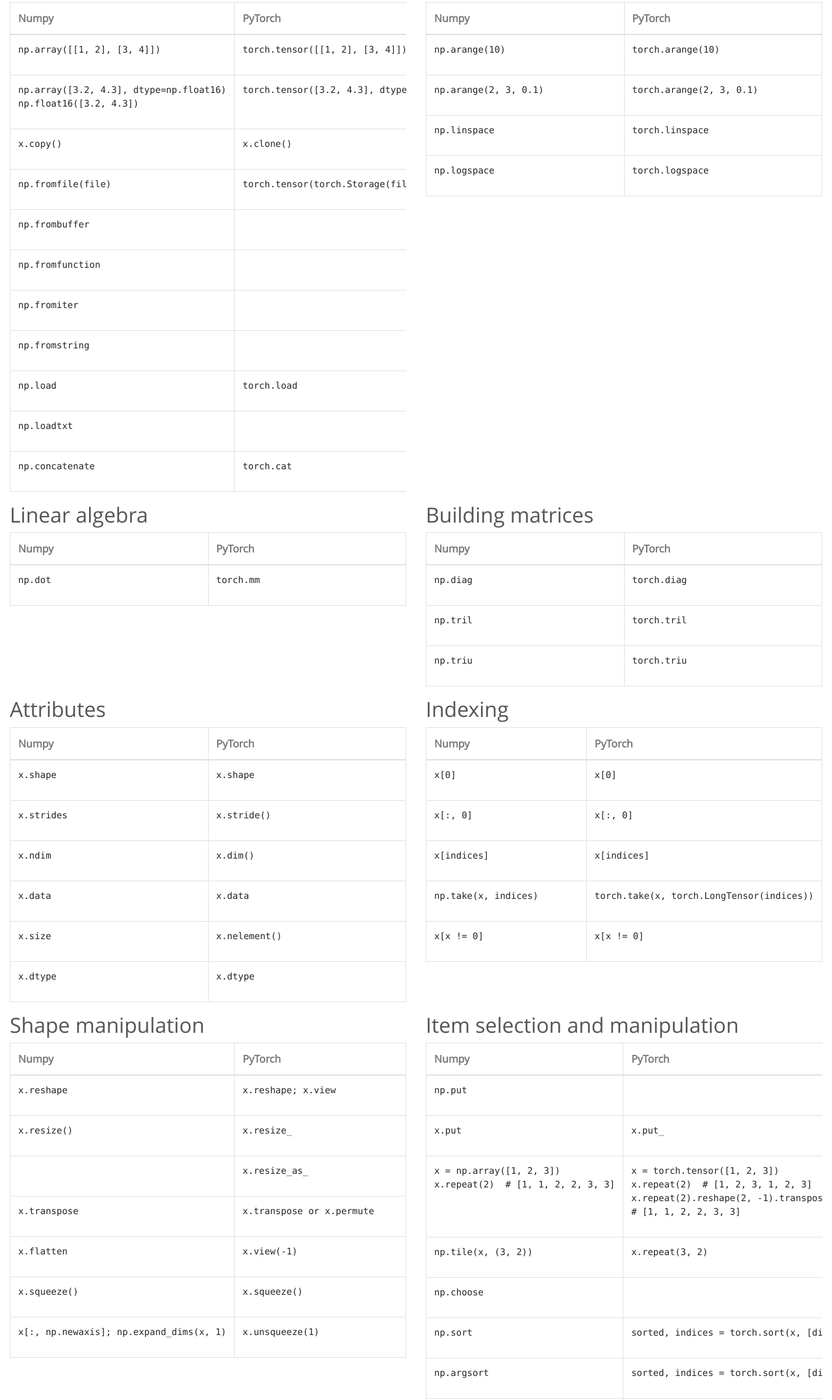
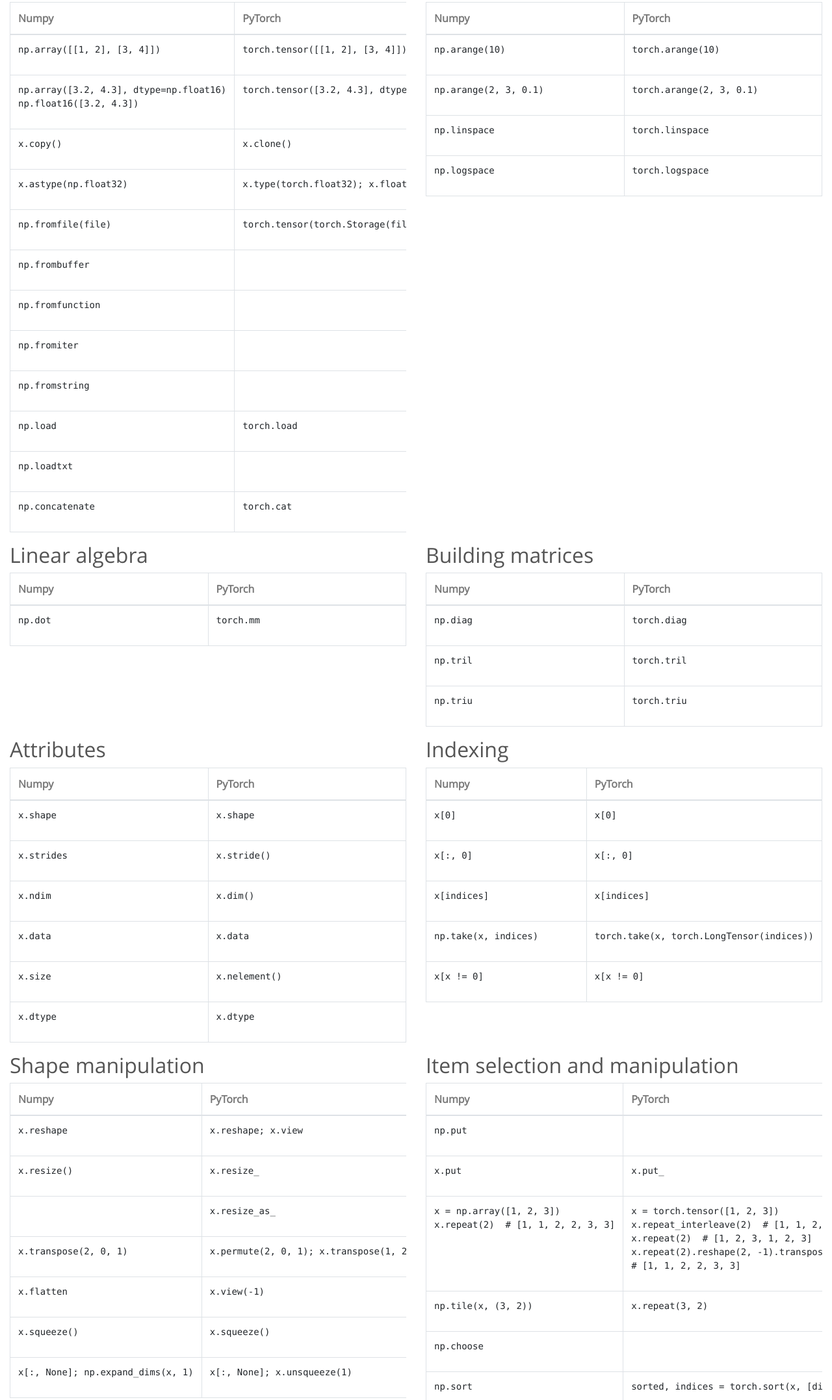
Before and after one commit to wkentaro/pytorch-for-numpy-users, a plain HTML site: page index.html in a window 1280 px wide. Shown: the part 837-2991 px from the top of the page at 65% size. Drawn offline with nearby package versions, Linux system fonts and the light colour scheme.

Commit message:
Update README.md and index.html

```diff
--- a/index.html
+++ b/index.html
@@ -147,6 +147,9 @@ torch.tensor([3.2, 4.3], dtype=torch.float16)</pre>          </td></tr>
 x.copy()</pre>        </td><td style='width: 50%'><pre>
 x.clone()</pre>          </td></tr>
 <tr><td style='width: 50%'><pre>
+x.astype(np.float32)</pre>        </td><td style='width: 50%'><pre>
+x.type(torch.float32); x.float()</pre>          </td></tr>
+<tr><td style='width: 50%'><pre>
 np.fromfile(file)</pre>        </td><td style='width: 50%'><pre>
 torch.tensor(torch.Storage(file))</pre>          </td></tr>
 <tr><td style='width: 50%'><pre>
@@ -291,8 +294,9 @@ x.resize_</pre>          </td></tr>
 <tr><td style='width: 50%'>       </td><td style='width: 50%'><pre>
 x.resize_as_</pre>          </td></tr>
 <tr><td style='width: 50%'><pre>
-x.transpose</pre>        </td><td style='width: 50%'><pre>
-x.transpose or x.permute</pre>          </td></tr>
+x.transpose(2, 0, 1)</pre>        </td><td style='width: 50%'><pre>
+x.permute(2, 0, 1); x.transpose(1, 2).tranpose(0, 1)  # 012 -> 021 -> 201
+</pre>          </td></tr>
 <tr><td style='width: 50%'><pre>
 x.flatten</pre>        </td><td style='width: 50%'><pre>
 x.view(-1)</pre>          </td></tr>
@@ -300,8 +304,8 @@ x.view(-1)</pre>          </td></tr>
 x.squeeze()</pre>        </td><td style='width: 50%'><pre>
 x.squeeze()</pre>          </td></tr>
 <tr><td style='width: 50%'><pre>
-x[:, np.newaxis]; np.expand_dims(x, 1)</pre>        </td><td style='width: 50%'><pre>
-x.unsqueeze(1)</pre>          </td></tr>
+x[:, None]; np.expand_dims(x, 1)</pre>        </td><td style='width: 50%'><pre>
+x[:, None]; x.unsqueeze(1)</pre>          </td></tr>
 </tbody>
 </table></div>
 </div>
@@ -322,6 +326,7 @@ x = np.array([1, 2, 3])
 x.repeat(2)  # [1, 1, 2, 2, 3, 3]
 </pre>        </td><td style='width: 50%'><pre>
 x = torch.tensor([1, 2, 3])
+x.repeat_interleave(2)  # [1, 1, 2, 2, 3, 3]
 x.repeat(2)  # [1, 2, 3, 1, 2, 3]
 x.repeat(2).reshape(2, -1).transpose(1, 0).reshape(-1)
 # [1, 1, 2, 2, 3, 3]
@@ -409,10 +414,10 @@ x.cumprod</pre>        </td><td style='width: 50%'><pre>
 x.cumprod</pre>          </td></tr>
 <tr><td style='width: 50%'><pre>
 x.all</pre>        </td><td style='width: 50%'><pre>
-(x == 1).sum() == x.nelement()</pre>          </td></tr>
+x.all</pre>          </td></tr>
 <tr><td style='width: 50%'><pre>
 x.any</pre>        </td><td style='width: 50%'><pre>
-(x == 1).sum() > 0</pre>          </td></tr>
+x.any</pre>          </td></tr>
 </tbody>
 </table></div>
 </div>
```
Also changed, not shown: 1 other file.
